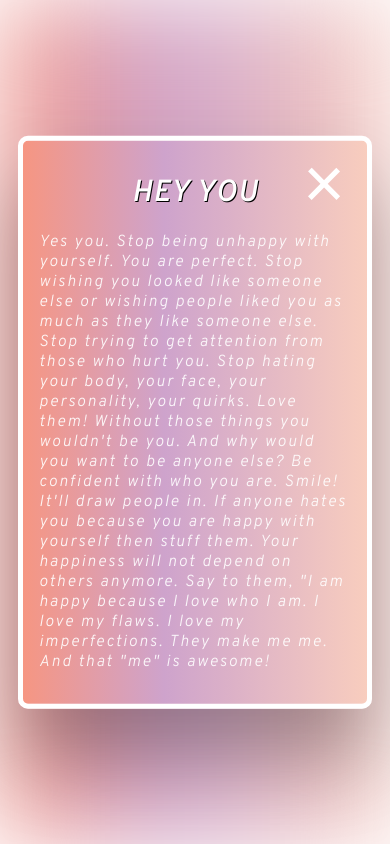
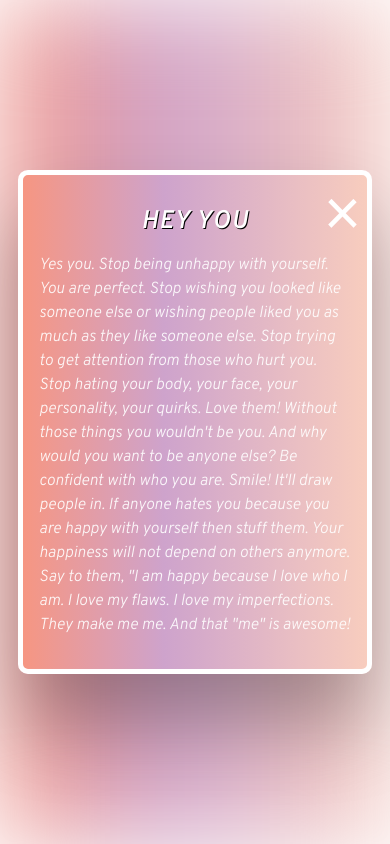
Before and after one commit to catherineisonline/modal-window, a plain HTML site: page index.html in a window 390 px wide. Both pictures are taken after a click on the button "INSPIRE ME ✨". Drawn offline with Linux system fonts and the light colour scheme.

Commit message:
remade to mobile-first

```diff
--- a/style.css
+++ b/style.css
@@ -22,7 +22,7 @@ body {
   text-transform: uppercase;
   letter-spacing: 2px;
   padding: 2rem 2rem;
-  margin-top: 300px;
+  margin-top: 200px;
   margin-bottom: 50%;
   width: 100%;
   border: 1px white solid;
@@ -34,9 +34,9 @@ body {
 
 .close-modal {
   position: absolute;
-  top: 1.2rem;
-  right: 2rem;
-  font-size: 5rem;
+  top: 0;
+  right: 0;
+  font-size: 4rem;
   color: white;
   cursor: pointer;
   border: none;
@@ -53,10 +53,9 @@ body {
   top: 50%;
   left: 50%;
   transform: translate(-50%, -50%);
-  width: 40%;
+  width: 80%;
   height: auto;
-  padding: 3rem;
-  background-color: transparent;
+  padding: 1rem;
   background: linear-gradient(
     90deg,
     rgba(246, 150, 130, 1) 0%,
@@ -71,17 +70,16 @@ body {
 }
 .modal h1 {
   text-align: center;
-  font-size: 2.5rem;
+  font-size: 1.5rem;
   text-shadow: 1px 1px black;
   text-transform: uppercase;
   letter-spacing: 2px;
 }
 .modal p {
   opacity: 0.9;
+  font-size: 1rem;
   overflow: hidden;
-  font-size: 1rem;
-  letter-spacing: 2px;
-  line-height: 25px;
+  line-height: 1.5rem;
 }
 
 .modal-background {
@@ -122,45 +120,45 @@ body {
 
 /** Media Queries **/
 
-@media all and (max-width: 1201px) {
+@media screen and (min-width: 801px) {
+  .close-modal {
+    font-size: 6rem;
+  }
   .modal h1 {
     font-size: 2rem;
   }
   .modal p {
-    font-size: 1rem;
-    line-height: 20px;
+    font-size: 1.5rem;
+    line-height: 2rem;
+    letter-spacing: 2px;
   }
 }
 
-@media all and (max-width: 1025px) {
-  .show-modal {
-    margin-top: 200px;
+@media screen and (min-width: 1025px) {
+  .modal {
+    width: 80%;
   }
-  .modal {
-    width: 60%;
+  .close-modal {
+    font-size: 7rem;
   }
   .modal h1 {
-    font-size: 1.8rem;
+    font-size: 3rem;
   }
   .modal p {
-    font-size: 1rem;
+    font-size: 1.5rem;
+    line-height: 2rem;
+    letter-spacing: 2px;
   }
 }
 
-@media all and (max-width: 801px) {
-  .modal {
-    padding: 1rem;
-  }
-
-  .close-modal {
-    top: 0;
-    right: 1rem;
-    font-size: 4.5rem;
+@media screen and (min-width: 1201px) {
+  .modal p {
+    line-height: 3rem;
   }
 }
 
-@media all and (max-width: 600px) {
-  .modal {
-    width: 80%;
+@media screen and (min-width: 1440px) {
+  .close-modal {
+    font-size: 8rem;
   }
 }
```
